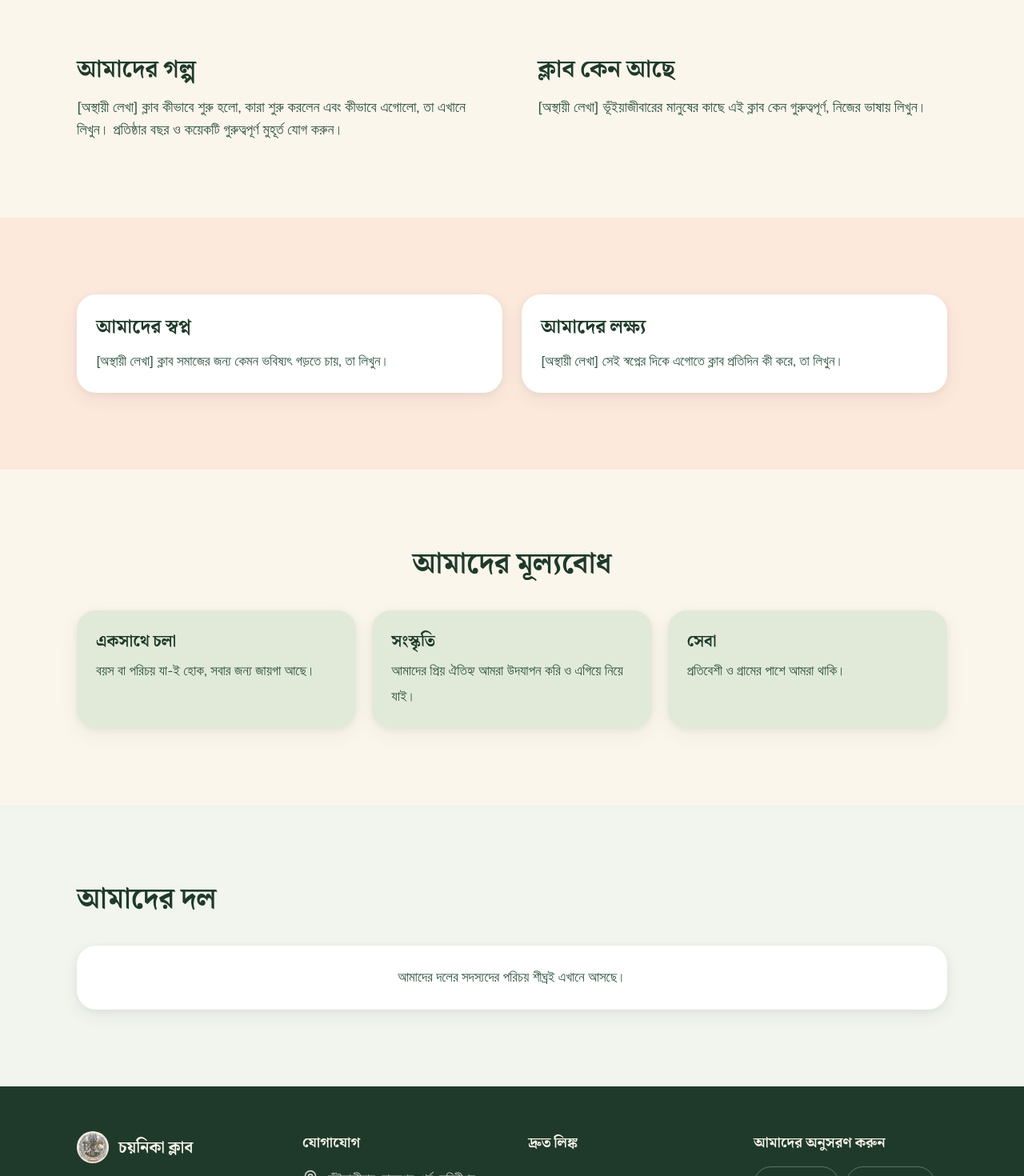
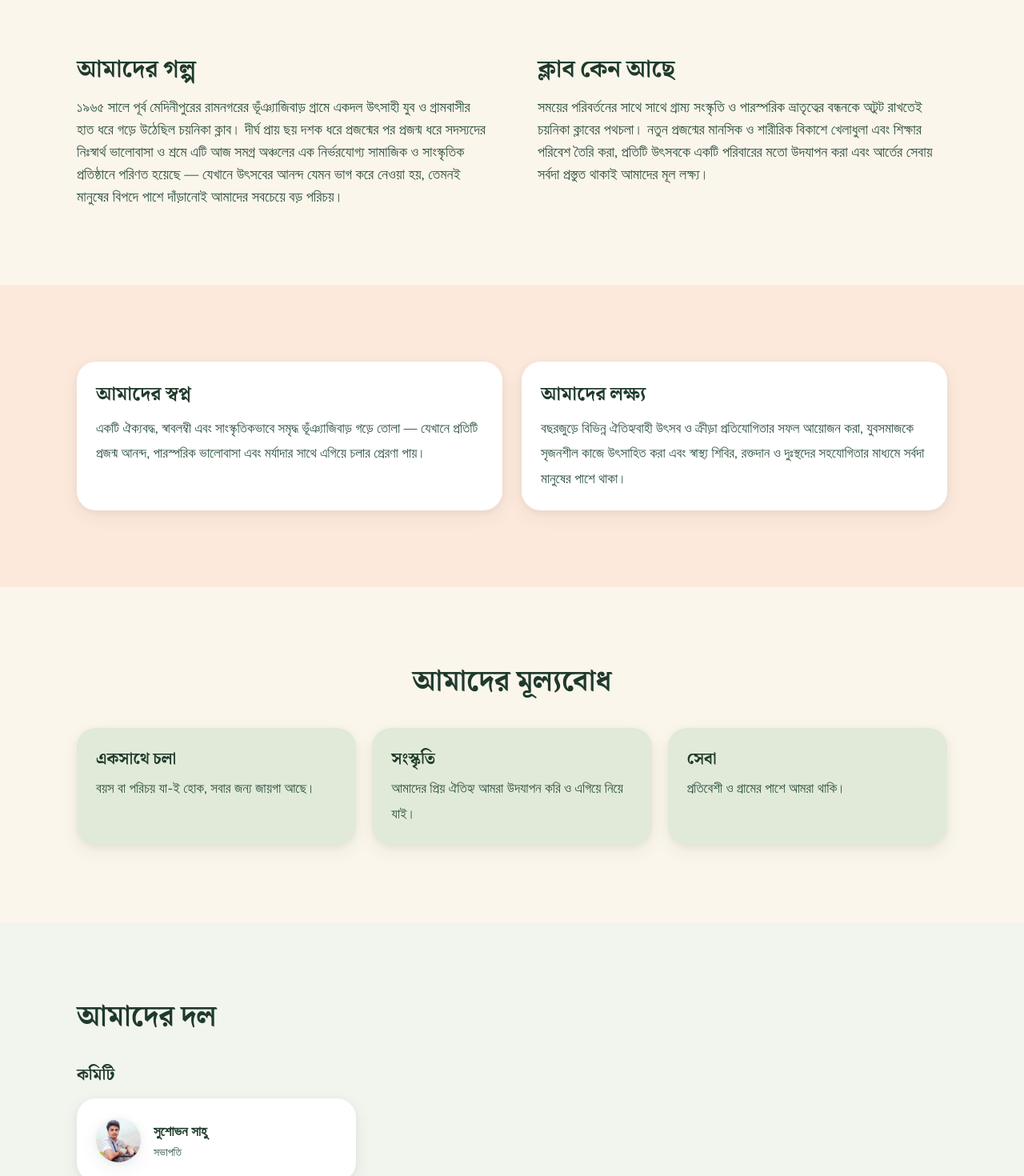
Before and after one commit to Ritwiksahoo0204/Bhuniajibarh-Chayanika-Club, a Next.js app: page /bn/about in a window 1280 px wide. Shown: the part 300-1770 px from the top of the page at 80% size. Built offline with nearby package versions, Linux system fonts and the light colour scheme.

Commit message:
Complete About Us page: add story, vision, mission, and team photo support

```diff
--- a/messages/bn.json
+++ b/messages/bn.json
@@ -57,7 +57,7 @@
     "about": {
       "eyebrow": "আমাদের কথা",
       "title": "আমাদের সম্প্রদায়ের ঘর",
-      "body": "গ্রামের মানুষের মিলন ও উন্নতির আন্তরিক অঙ্গীকার নিয়ে গড়ে উঠেছে চয়নিকা ক্লাব। বছরজুড়ে বিভিন্ন সাংস্কৃতিক উৎসব, যুব সমাজের জন্য খেলাধুলার প্রসার এবং মানুষের বিপদে পাশে দাঁড়ানোই আমাদের ক্লাবের মূল ব্রত।",
+      "body": "[অস্থায়ী লেখা] ক্লাব কারা এবং কেন গড়ে উঠেছে, তা নিয়ে দু-তিনটি আন্তরিক বাক্য এখানে লিখুন।",
       "togetherness": "একসাথে চলা",
       "culture": "সংস্কৃতি",
       "service": "সেবা",
@@ -113,11 +113,11 @@
       "title": "আমাদের কথা",
       "description": "আমরা কারা, কীসে বিশ্বাস করি এবং কেন একসাথে হই।",
       "storyTitle": "আমাদের গল্প",
-      "storyBody": "[অস্থায়ী লেখা] ক্লাব কীভাবে শুরু হলো, কারা শুরু করলেন এবং কীভাবে এগোলো, তা এখানে লিখুন। প্রতিষ্ঠার বছর ও কয়েকটি গুরুত্বপূর্ণ মুহূর্ত যোগ করুন।",
+      "storyBody": "১৯৬৫ সালে পূর্ব মেদিনীপুরের রামনগরের ভূঁঞ্যাজিবাড় গ্রামে একদল উৎসাহী যুব ও গ্রামবাসীর হাত ধরে গড়ে উঠেছিল চয়নিকা ক্লাব। দীর্ঘ প্রায় ছয় দশক ধরে প্রজন্মের পর প্রজন্ম ধরে সদস্যদের নিঃস্বার্থ ভালোবাসা ও শ্রমে এটি আজ সমগ্র অঞ্চলের এক নির্ভরযোগ্য সামাজিক ও সাংস্কৃতিক প্রতিষ্ঠানে পরিণত হয়েছে — যেখানে উৎসবের আনন্দ যেমন ভাগ করে নেওয়া হয়, তেমনই মানুষের বিপদে পাশে দাঁড়ানোই আমাদের সবচেয়ে বড় পরিচয়।",
       "visionTitle": "আমাদের স্বপ্ন",
-      "visionBody": "[অস্থায়ী লেখা] ক্লাব সমাজের জন্য কেমন ভবিষ্যৎ গড়তে চায়, তা লিখুন।",
+      "visionBody": "একটি ঐক্যবদ্ধ, স্বাবলম্বী এবং সাংস্কৃতিকভাবে সমৃদ্ধ ভূঁঞ্যাজিবাড় গড়ে তোলা — যেখানে প্রতিটি প্রজন্ম আনন্দ, পারস্পরিক ভালোবাসা এবং মর্যাদার সাথে এগিয়ে চলার প্রেরণা পায়।",
       "missionTitle": "আমাদের লক্ষ্য",
-      "missionBody": "[অস্থায়ী লেখা] সেই স্বপ্নের দিকে এগোতে ক্লাব প্রতিদিন কী করে, তা লিখুন।",
+      "missionBody": "বছরজুড়ে বিভিন্ন ঐতিহ্যবাহী উৎসব ও ক্রীড়া প্রতিযোগিতার সফল আয়োজন করা, যুবসমাজকে সৃজনশীল কাজে উৎসাহিত করা এবং স্বাস্থ্য শিবির, রক্তদান ও দুঃস্থদের সহযোগিতার মাধ্যমে সর্বদা মানুষের পাশে থাকা।",
       "valuesTitle": "আমাদের মূল্যবোধ",
       "values": {
         "togetherness": {
@@ -134,7 +134,7 @@
         }
       },
       "whyTitle": "ক্লাব কেন আছে",
-      "whyBody": "[অস্থায়ী লেখা] ভূঁইয়াজীবারের মানুষের কাছে এই ক্লাব কেন গুরুত্বপূর্ণ, নিজের ভাষায় লিখুন।",
+      "whyBody": "সময়ের পরিবর্তনের সাথে সাথে গ্রাম্য সংস্কৃতি ও পারস্পরিক ভ্রাতৃত্বের বন্ধনকে অটুট রাখতেই চয়নিকা ক্লাবের পথচলা। নতুন প্রজন্মের মানসিক ও শারীরিক বিকাশে খেলাধুলা এবং শিক্ষার পরিবেশ তৈরি করা, প্রতিটি উৎসবকে একটি পরিবারের মতো উদযাপন করা এবং আর্তের সেবায় সর্বদা প্রস্তুত থাকাই আমাদের মূল লক্ষ্য।",
       "teamTitle": "আমাদের দল",
       "teamEmpty": "আমাদের দলের সদস্যদের পরিচয় শীঘ্রই এখানে আসছে।",
       "groups": {
--- a/messages/en.json
+++ b/messages/en.json
@@ -113,11 +113,11 @@
       "title": "About Us",
       "description": "Who we are, what we believe and why we gather.",
       "storyTitle": "Our story",
-      "storyBody": "[Placeholder] Tell the story of how the club began, who started it and how it has grown. Add the founding year and a few key moments.",
+      "storyBody": "Established in 1965 in the village of Bhuniajibarh, Ramnagar, Chayanika Club began as a humble initiative by local visionaries and youth to build a common ground for cultural celebration, sports, and mutual support. Over nearly six decades, guided by generation after generation of dedicated members, our club has grown into a cornerstone of community life in Purba Medinipur — keeping our traditions alive and standing united through every season.",
       "visionTitle": "Our vision",
-      "visionBody": "[Placeholder] Describe the future the club hopes to build for the community.",
+      "visionBody": "To build a united, self-reliant, and culturally vibrant Bhuniajibarh where every generation finds joy, brotherhood, and the opportunity to grow with dignity.",
       "missionTitle": "Our mission",
-      "missionBody": "[Placeholder] Describe what the club does, day to day, to move towards that vision.",
+      "missionBody": "Organizing year-round cultural festivals and sports tournaments, encouraging youth in constructive activities, and standing beside our neighbours through health camps, education support, and social welfare.",
       "valuesTitle": "What we value",
       "values": {
         "togetherness": {
@@ -134,7 +134,7 @@
         }
       },
       "whyTitle": "Why the club exists",
-      "whyBody": "[Placeholder] Explain in your own words why this club matters to the people of Bhuniajibarh.",
+      "whyBody": "In an era of rapid change, Chayanika Club exists to keep the soul of our village connected. We are here to ensure that every festival feels like family, that children and youth find constructive paths through sports, arts, and education, and that no family in our neighbourhood ever has to face difficulties alone.",
       "teamTitle": "Our team",
       "teamEmpty": "Our team will be introduced here soon.",
       "groups": {
--- a/src/app/[locale]/about/page.tsx
+++ b/src/app/[locale]/about/page.tsx
@@ -1,4 +1,5 @@
 import type { Metadata } from "next";
+import Image from "next/image";
 import { getTranslations, setRequestLocale } from "next-intl/server";
 import { User } from "lucide-react";
 import { Container } from "@/components/ui/Container";
@@ -88,9 +89,21 @@ export default async function AboutPage({ params }: { params: Promise<{ locale:
                   <ul className="mt-4 grid gap-5 sm:grid-cols-2 lg:grid-cols-3">
                     {members.map((m) => (
                       <li key={m.id} className="card flex items-center gap-4">
-                        <span className="flex h-14 w-14 shrink-0 items-center justify-center rounded-full bg-peach-200">
-                          <User className="h-7 w-7 text-terracotta-700" aria-hidden />
-                        </span>
+                        {m.photo ? (
+                          <div className="relative h-14 w-14 shrink-0 overflow-hidden rounded-full shadow-soft">
+                            <Image
+                              src={m.photo.src}
+                              alt={pick(m.photo.alt, locale)}
+                              fill
+                              className="object-cover"
+                              sizes="56px"
+                            />
+                          </div>
+                        ) : (
+                          <span className="flex h-14 w-14 shrink-0 items-center justify-center rounded-full bg-peach-200">
+                            <User className="h-7 w-7 text-terracotta-700" aria-hidden />
+                          </span>
+                        )}
                         <div>
                           <p className="font-semibold text-forest-900">{pick(m.name, locale)}</p>
                           <p className="text-sm">{pick(m.role, locale)}</p>
--- a/src/data/team.ts
+++ b/src/data/team.ts
@@ -1,4 +1,24 @@
 // team.ts  (empty until you share real names)
 import type { TeamMember } from "@/types";
 
-export const team: TeamMember[] = [];
+export const team: TeamMember[] = [
+    {
+        id: "president",
+        name: {
+            en: "Susovon Sahoo", // Member name in English
+            bn: "সুশোভন সাহু",    // Member name in Bengali
+        },
+        role: {
+            en: "President",             // Role in English
+            bn: "সভাপতি",                 // Role in Bengali
+        },
+        group: "committee",            // "committee", "advisor", or "volunteer"
+        photo: {
+            src: "/photos/team/susovon.jpg",
+            alt: { en: "President", bn: "সভাপতি" },
+        },                   // null (or { src: "/photos/team/name.jpg", alt: {...} })
+        order: 1,
+    },
+
+
+];
```
Also changed, not shown: public/photos/team/susovon.jpg (added).
